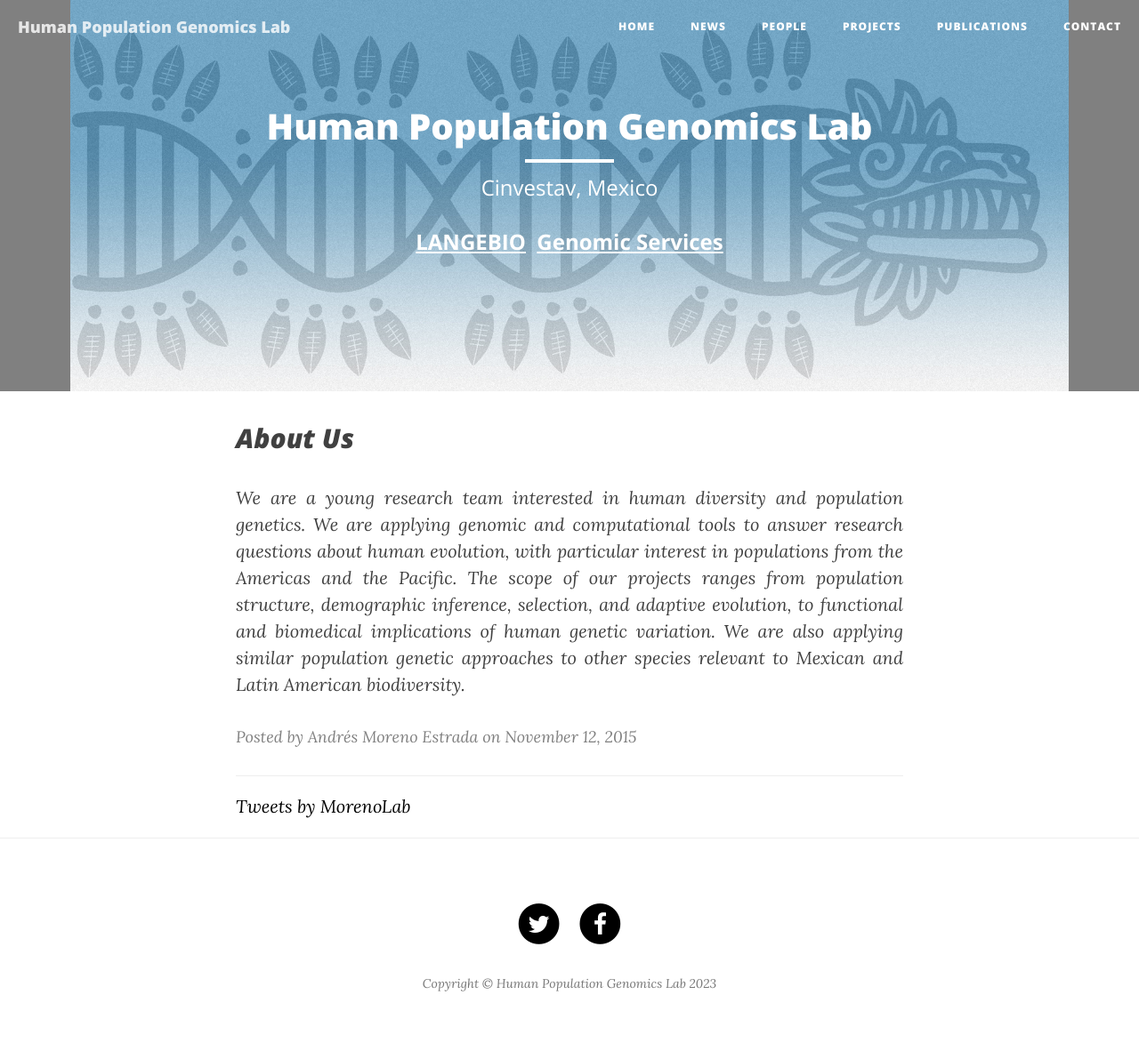
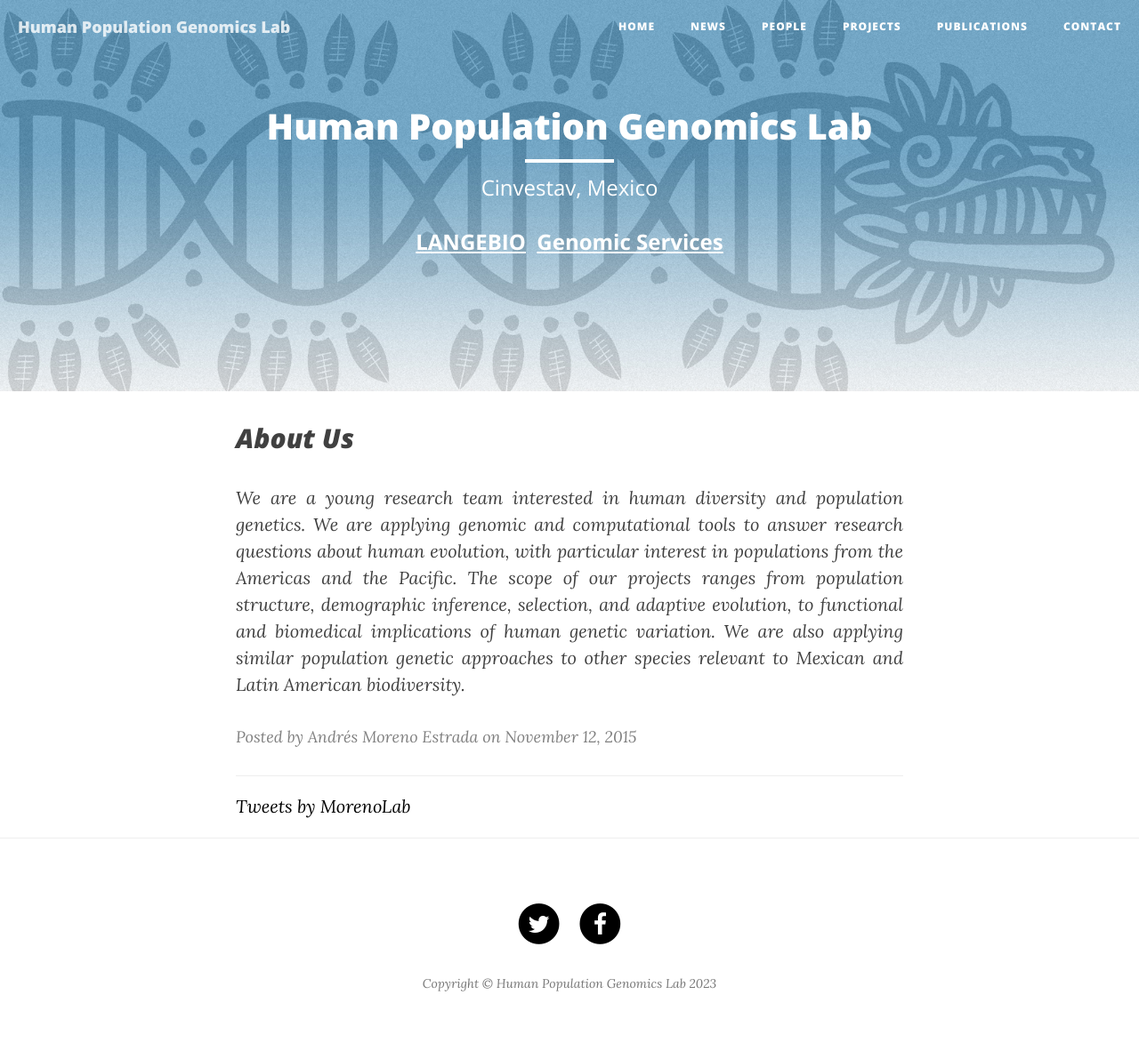
Before and after one commit to milkshakeplustip/milkshakeplustip.github.io, a Jekyll site: the page built from index.html, in a window 1280 px wide. Shown: the whole page at 89% size. Built offline with Jekyll 4.4.1, drawn with Linux system fonts in a browser that asks for light colours; nearby versions of some CDN libraries; the list of posts is cut into pages by our own code; comment, search, counter and statistics services are not loaded.

Commit message:
editing header config

```diff
--- a/_layouts/page.html
+++ b/_layouts/page.html
@@ -3,7 +3,7 @@
 ---
 
 <!-- Page Header -->
-<header class="intro-header" style="background-image: url('{{ site.baseurl }}/{% if page.header-img %}{{ page.header-img }}{% else %}{{ site.header-img }}{% endif %}'); background-size: contain">
+<header class="intro-header" style="background-image: url('{{ site.baseurl }}/{% if page.header-img %}{{ page.header-img }}{% else %}{{ site.header-img }}{% endif %}'); background-size: cover">
     <div class="container">
         <div class="row">
             <div class="col-lg-8 col-lg-offset-2 col-md-10 col-md-offset-1">
```
